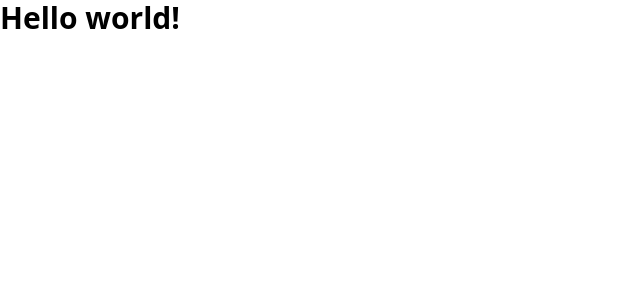
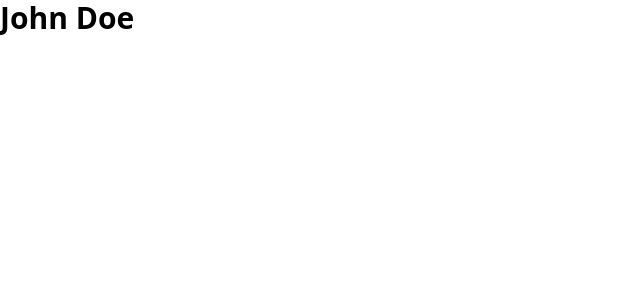
Before and after one commit to anujSingh-A-writer/learning-next, a Next.js app: page / in a window 1280 px wide. Shown: the top 300 px of the page, without its empty margins (0-640 px from the left). Built offline with nearby package versions, Linux system fonts and the light colour scheme.

Commit message:
Add Prisma + MongoDB

```diff
--- /dev/null
+++ b/config/index.ts
@@ -0,0 +1,5 @@
+const dev = process.env.NODE_ENV !== "production";
+
+export const server = dev
+  ? "http://localhost:3000"
+  : "https://your_deployment.server.com";
--- a/pages/index.tsx
+++ b/pages/index.tsx
@@ -1,3 +1,22 @@
-export default function Home() {
-  return <h1 className='text-3xl font-bold flex-row'>Hello world!</h1>;
+import { server } from "@/config";
+
+export default function Home({
+  data,
+}: {
+  data: {
+    name: string;
+  };
+}) {
+  return <h1 className='text-3xl font-bold flex-row'>{data.name}</h1>;
 }
+
+export async function getStaticProps() {
+  const res = await fetch(`${server}/api/hello`);
+  const data = await res.json();
+
+  return {
+    props: {
+      data,
+    },
+  };
+}
```
Also changed, not shown: pages/api/hello.ts (+4 -4 lines).
